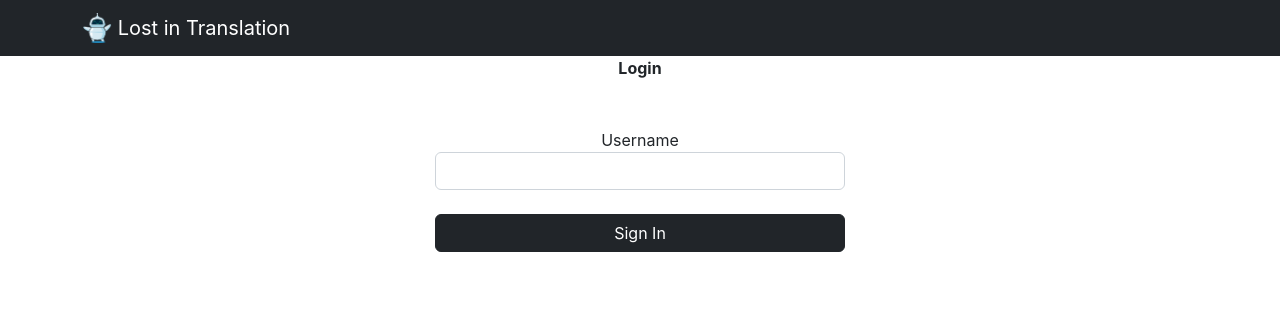
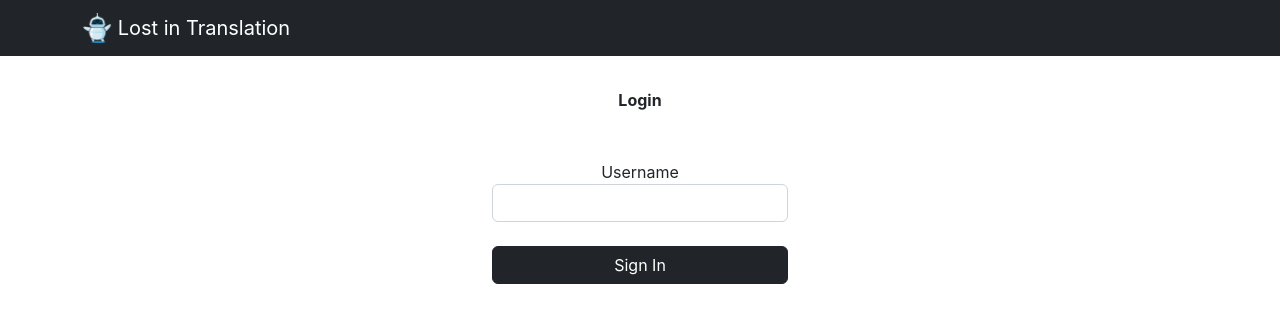
Before and after one commit to jetrosa/noroff-assignment-2-react, a React (Create React App) app: page / in a window 1280 px wide. Shown: the top 322 px of the page. Built offline with nearby package versions, Linux system fonts and the light colour scheme; no server answers.

Commit message:
fixed width login

```diff
--- a/src/components/Login/LoginForm.jsx
+++ b/src/components/Login/LoginForm.jsx
@@ -71,7 +71,7 @@ const LoginForm = () => {
             />
             {errorMessage}
           </div>
-          <div className="text-center mb-4 d-grid gap-2">
+          <div className="text-center mb-4 d-grid">
             <button
               type="submit"
               className="btn btn btn-dark"
--- a/src/views/Login.jsx
+++ b/src/views/Login.jsx
@@ -1,8 +1,10 @@
+import "./login.css";
+
 import LoginForm from "../components/Login/LoginForm";
 const Login = () => {
   return (
-    <div className="row d-flex justify-content-center">
-      <div className="col-4 ">
+    <div className="row justify-content-center">
+      <div id="login">
         <LoginForm></LoginForm>
       </div>
     </div>
--- /dev/null
+++ b/src/views/login.css
@@ -0,0 +1,4 @@
+#login{
+    margin-top: 2em;
+    width: 20em;
+}
```
